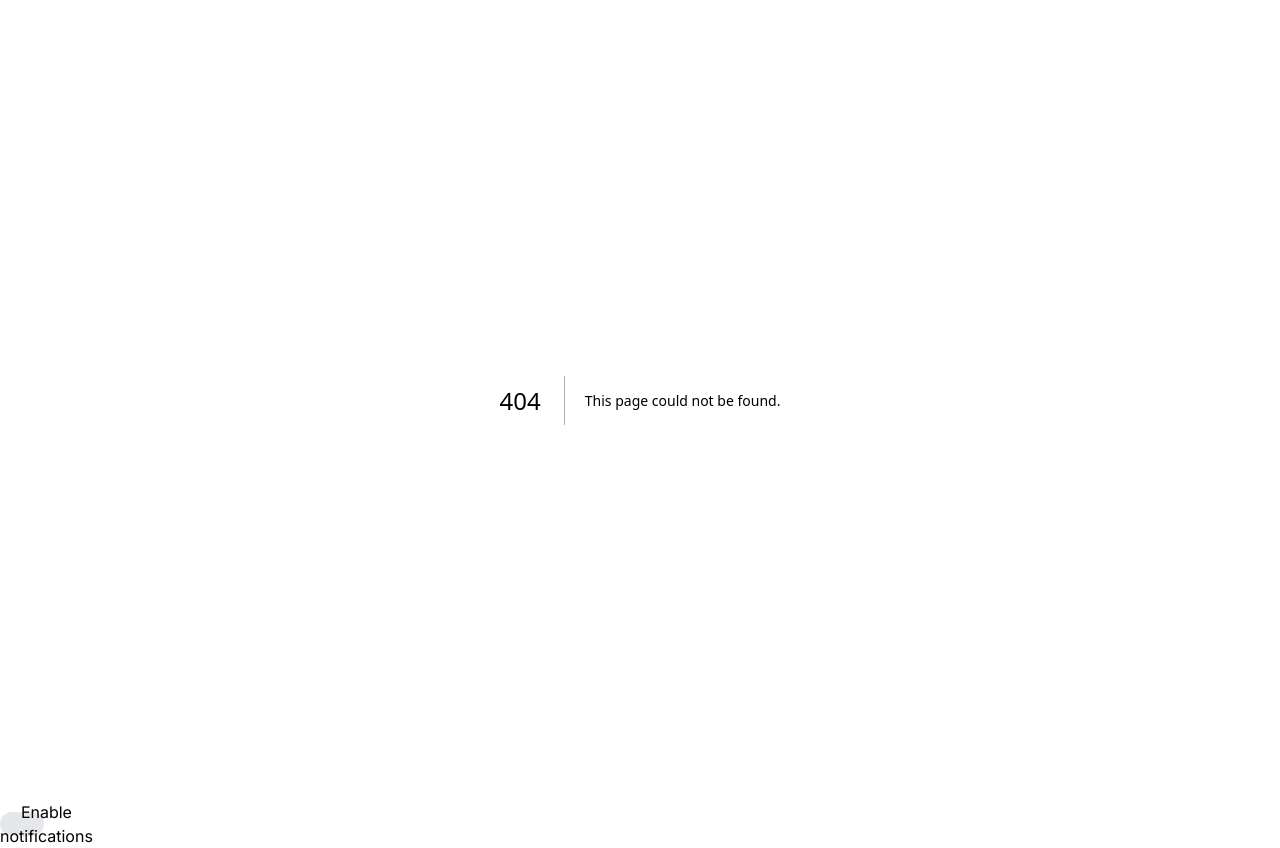
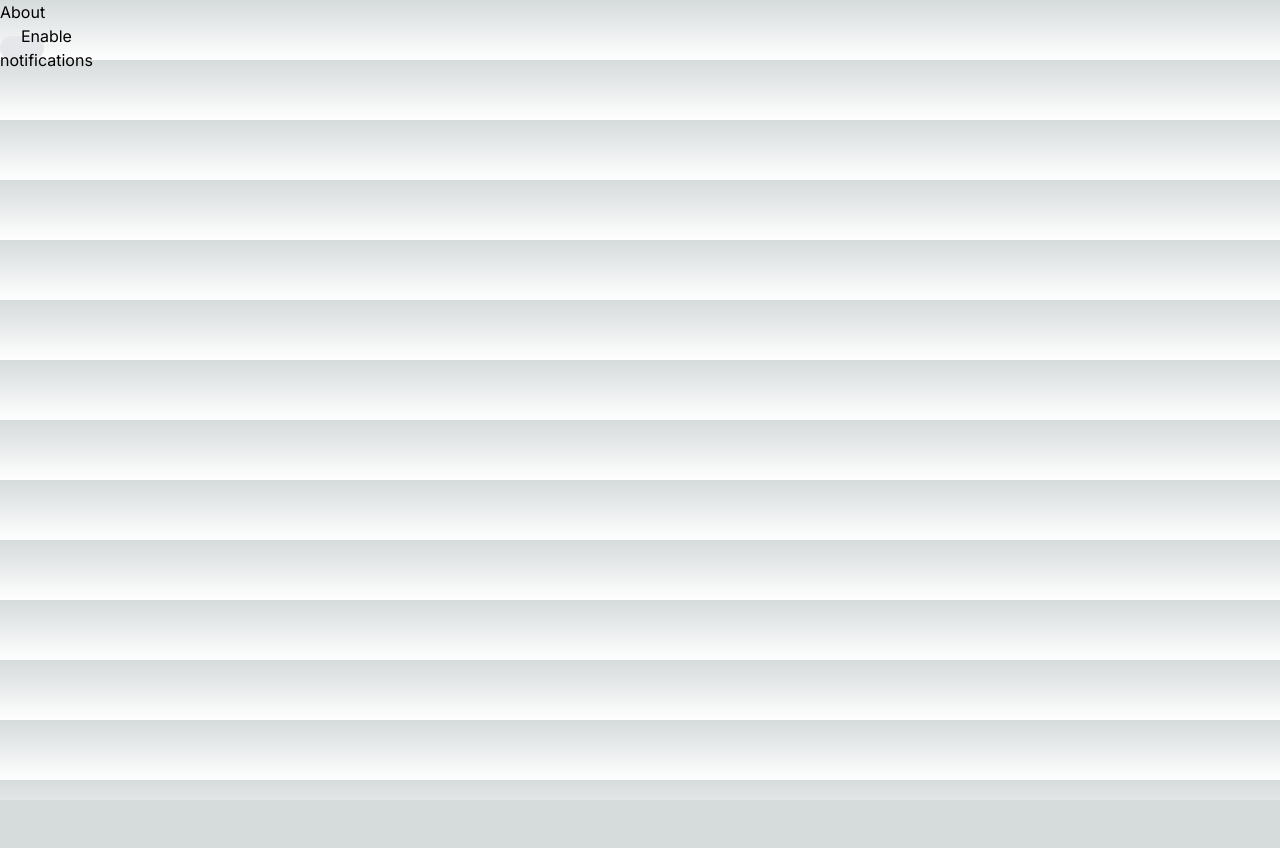
Before and after one commit to catzwu/personal-website, a Next.js app: page /website/about in a window 1280 px wide. Before the commit this address had no page. After the commit the page ends 800 px from the top, so only its background shows below. Built offline with nearby package versions, Linux system fonts and the light colour scheme.

Commit message:
Add more pages to website

```diff
--- /dev/null
+++ b/src/app/website/about/page.tsx
@@ -0,0 +1,9 @@
+const AboutPage = () => {
+  return (
+    <div>
+      <p>About</p>
+    </div>
+  );
+};
+
+export default AboutPage;
--- /dev/null
+++ b/src/app/website/page.tsx
@@ -0,0 +1,9 @@
+const Website = () => {
+  return (
+    <div>
+      <p>World</p>
+    </div>
+  );
+};
+
+export default Website;
--- /dev/null
+++ b/src/app/website/puzzles/page.tsx
@@ -0,0 +1,9 @@
+const PuzzlesPage = () => {
+  return (
+    <div>
+      <p>Puzzles</p>
+    </div>
+  );
+};
+
+export default PuzzlesPage;
--- /dev/null
+++ b/src/app/website/resume/page.tsx
@@ -0,0 +1,9 @@
+const ResumePage = () => {
+  return (
+    <div>
+      <p>Resume</p>
+    </div>
+  );
+};
+
+export default ResumePage;
```
